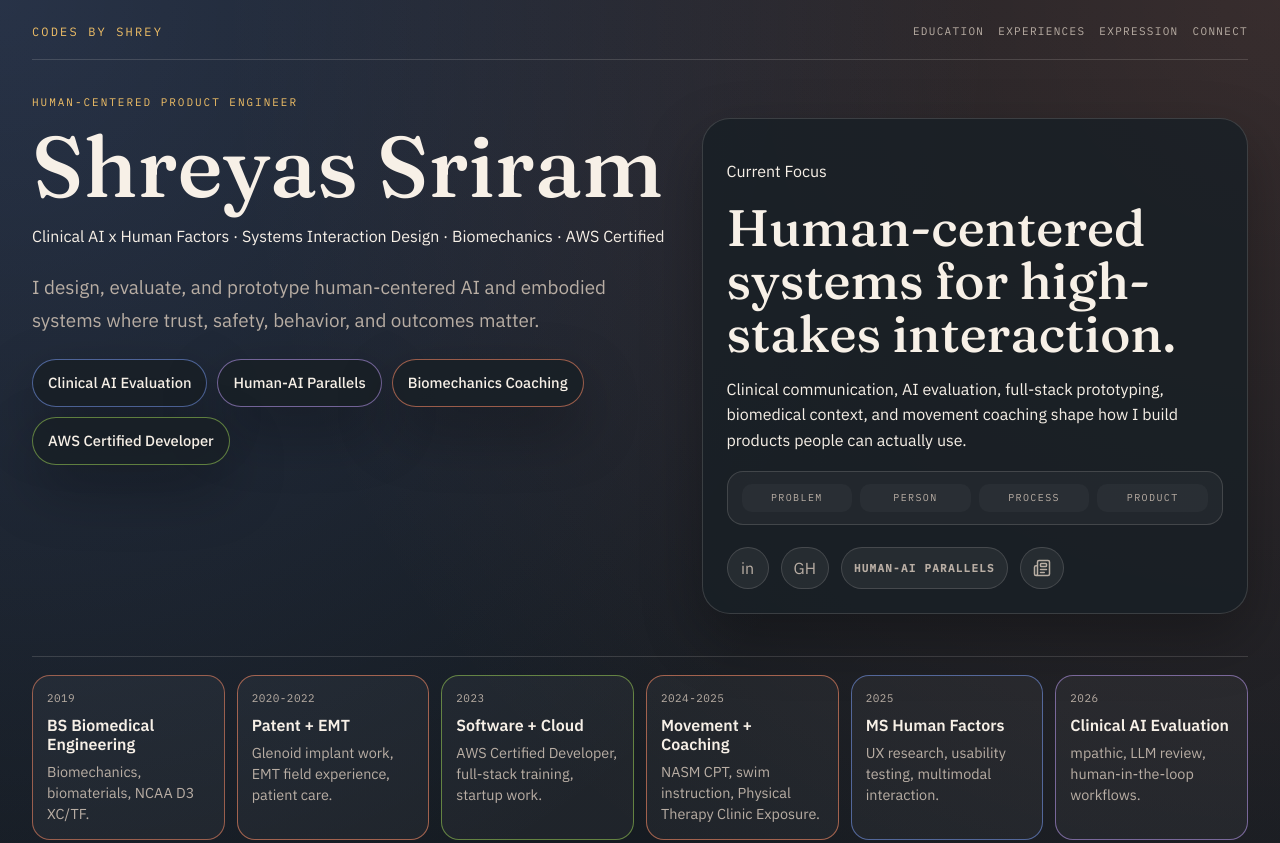
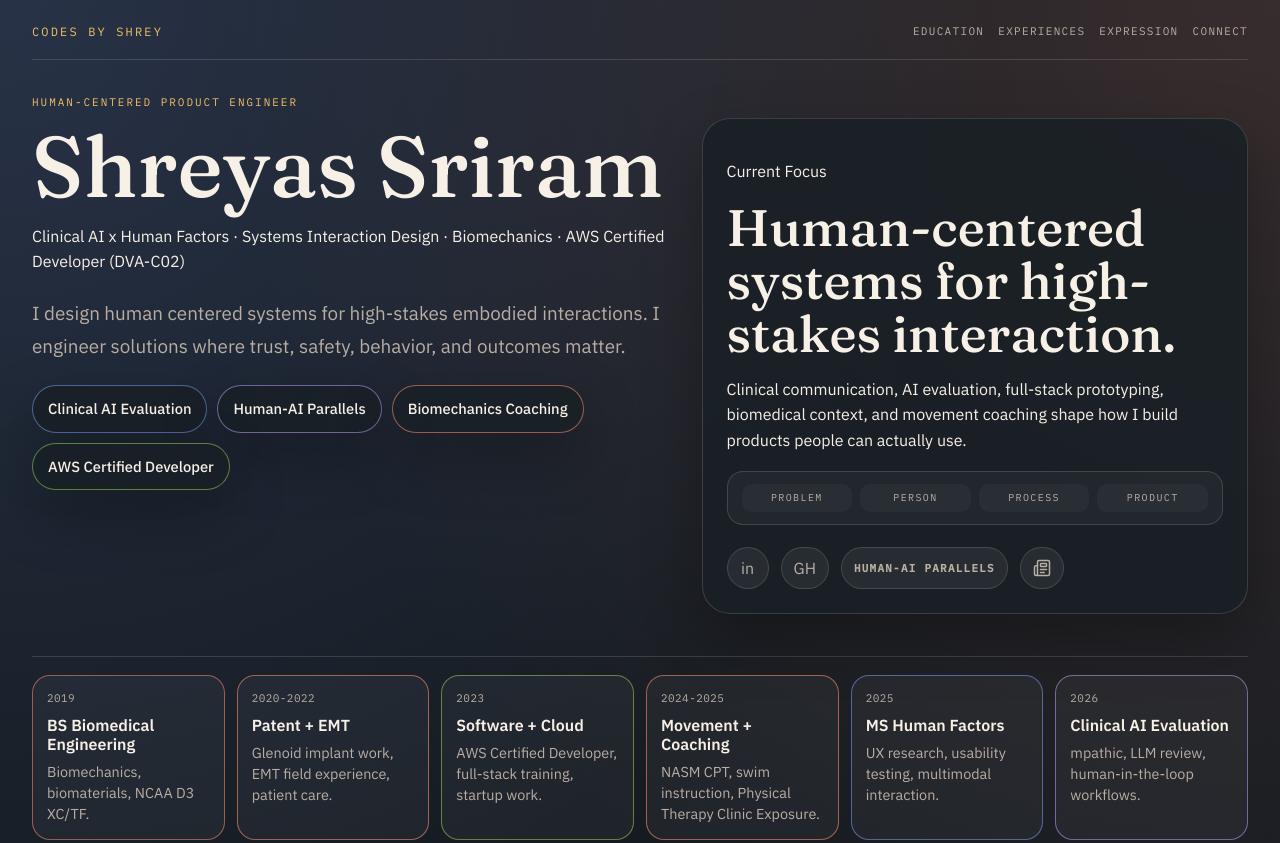
Before and after one commit to codesbyshrey/codesbyshrey.github.io, a plain HTML site: page index.html in a window 1280 px wide. Shown: the top 843 px of the page. Drawn offline with nearby package versions, Linux system fonts and the light colour scheme.

Commit message:
Update index.html

```diff
--- a/index.html
+++ b/index.html
@@ -25,8 +25,8 @@
         <div class="hero-copy-block">
           <p class="eyebrow">Human-Centered Product Engineer</p>
           <h1 id="home-title">Shreyas Sriram</h1>
-          <p class="role-line">Clinical AI x Human Factors &middot; Systems Interaction Design &middot; Biomechanics &middot; AWS Certified</p>
-          <p class="hero-copy">I design, evaluate, and prototype human-centered AI and embodied systems where trust, safety, behavior, and outcomes matter.</p>
+          <p class="role-line">Clinical AI x Human Factors &middot; Systems Interaction Design &middot; Biomechanics &middot; AWS Certified Developer (DVA-C02)</p>
+          <p class="hero-copy">I design human centered systems for high-stakes embodied interactions. I engineer solutions where trust, safety, behavior, and outcomes matter.</p>
           <div class="credential-row">
             <a class="credential-pill blue-pill" href="clinical-ai/">Clinical AI Evaluation</a>
             <a class="credential-pill purple-pill" href="human-ai-parallels/">Human-AI Parallels</a>
```
